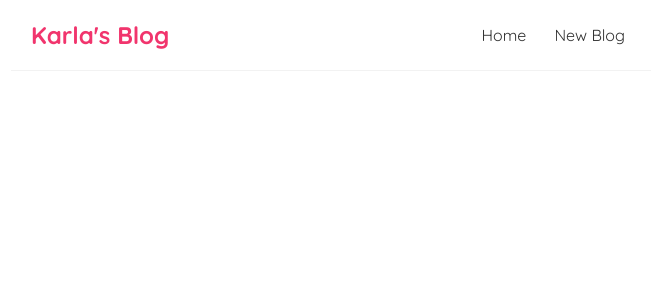
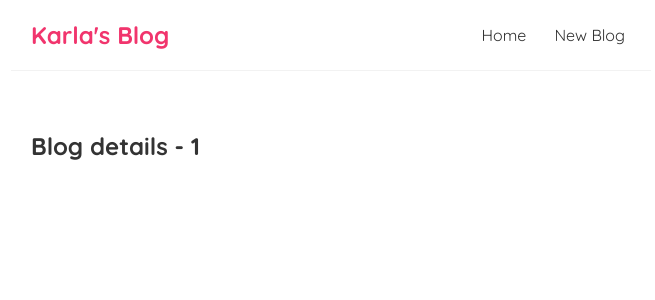
Before and after one commit to KarlaB3/simple-react-blog, a React (Create React App) app: page /blogs/1 in a window 1280 px wide. Shown: the top 300 px of the page, without its empty margins (309-964 px from the left). Built offline with nearby package versions, Linux system fonts and the light colour scheme; the HTML template or start-up script is replaced by a standard one.

Commit message:
implemented id route parameter

```diff
--- a/src/App.js
+++ b/src/App.js
@@ -2,6 +2,7 @@
 import Home from './components/Home';
 import Navbar from './components/Navbar';
 import CreateBlog from './components/CreateBlog'
+import BlogDetails from './components/BlogDetails';
 
 function App() {
   return (
@@ -12,6 +13,7 @@
           <Routes>
             <Route path="/" element={<Home />} />
             <Route path="/create" element={<CreateBlog />} />
+            <Route path="/blogs/:id" element={<BlogDetails />} />
           </Routes>
         </div>
       </div>
--- /dev/null
+++ b/src/components/BlogDetails.jsx
@@ -0,0 +1,13 @@
+import { useParams } from "react-router-dom";
+
+const BlogDetails = () => {
+    const {id} = useParams();
+
+    return (
+        <div className="blog-details">
+            <h2>Blog details - {id}</h2>
+        </div>
+    );
+}
+
+export default BlogDetails;
--- a/src/components/BlogList.jsx
+++ b/src/components/BlogList.jsx
@@ -1,3 +1,4 @@
+import { Link } from "react-router-dom";
 
 const BlogList = ({blogs, title}) => {
 
@@ -6,8 +7,10 @@
             <h2>{title}</h2>
             {blogs.map((blog) => (
                 <div className="blog-preview" key={blog.id}>
-                    <h2>{blog.title}</h2>
-                    <p> Written by {blog.author}</p>
+                    <Link to={`/blogs/${blog.id}`}>
+                        <h2>{blog.title}</h2>
+                        <p> Written by {blog.author}</p>
+                    </Link>
                 </div>
             ))}
         </div>
--- a/src/index.css
+++ b/src/index.css
@@ -56,3 +56,7 @@
   color: #f1356d;
   margin-bottom: 8px;
 }
+
+.blog-preview a {
+  text-decoration: none;
+}
```
